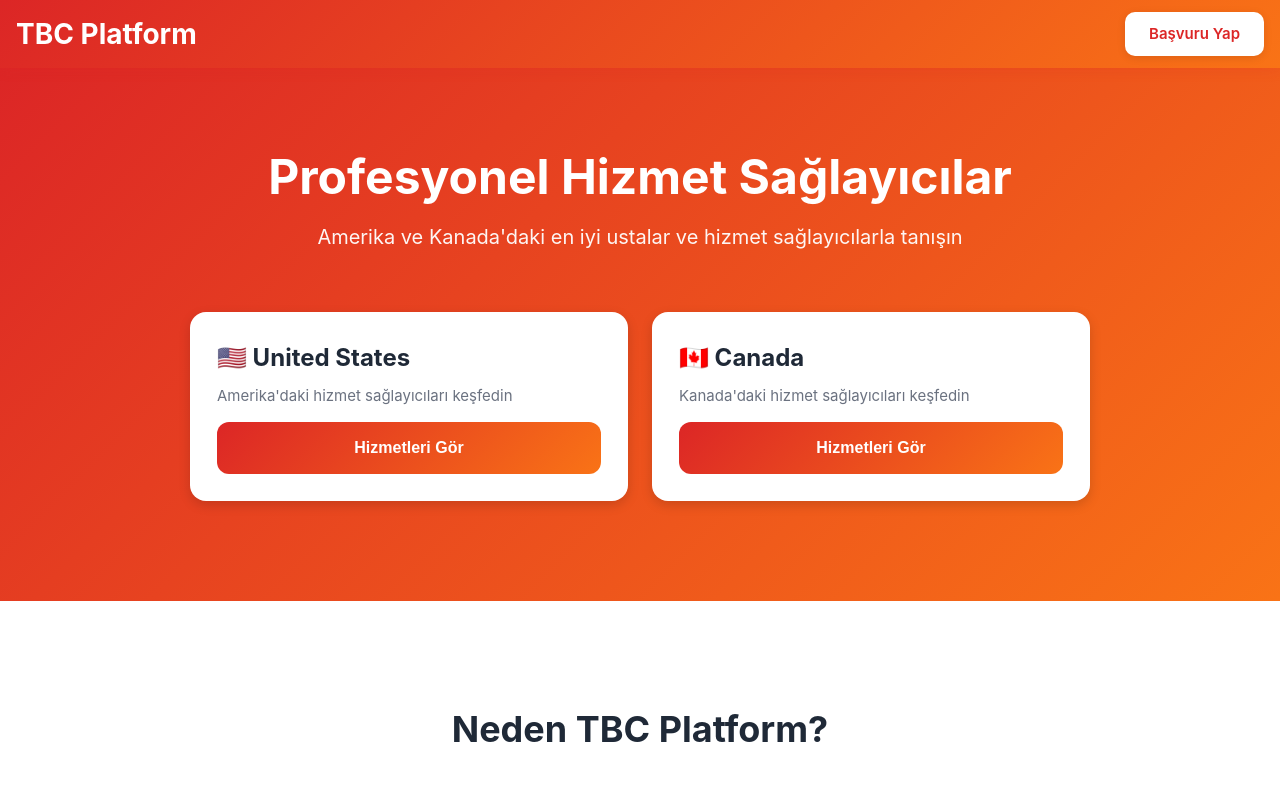
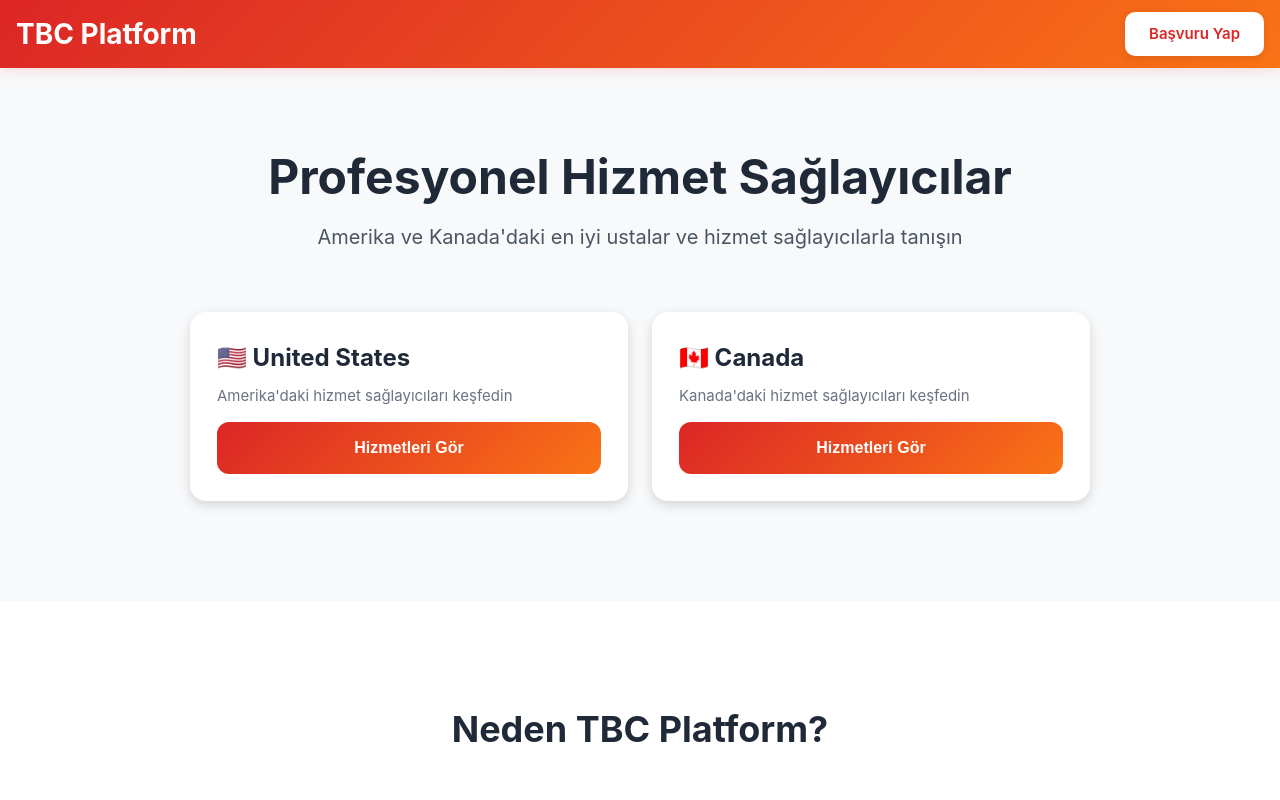
Before and after one commit to bozukaraba/tbclov, a React (Vite) app: page / in a window 1280 px wide. Shown: the top 800 px of the page. Built offline with nearby package versions, Linux system fonts and the light colour scheme.

Commit message:
Home sayfası arka planını sade beyaz/gri tona değiştir

```diff
--- a/client/src/pages/Home.css
+++ b/client/src/pages/Home.css
@@ -5,9 +5,9 @@
 
 /* Hero Section */
 .hero-section {
-  background: linear-gradient(135deg, #dc2626 0%, #f97316 100%);
+  background: #f8f9fa;
   padding: 40px 16px 60px;
-  color: white;
+  color: #1f2937;
 }
 
 .hero-content {
@@ -21,6 +21,7 @@
   line-height: 1.2;
   margin: 0 0 16px 0;
   text-align: center;
+  color: #1f2937;
 }
 
 .hero-content > p {
@@ -28,7 +29,7 @@
   line-height: 1.5;
   margin: 0 0 40px 0;
   text-align: center;
-  opacity: 0.95;
+  color: #4b5563;
 }
 
 /* Country Selection Cards */
```
